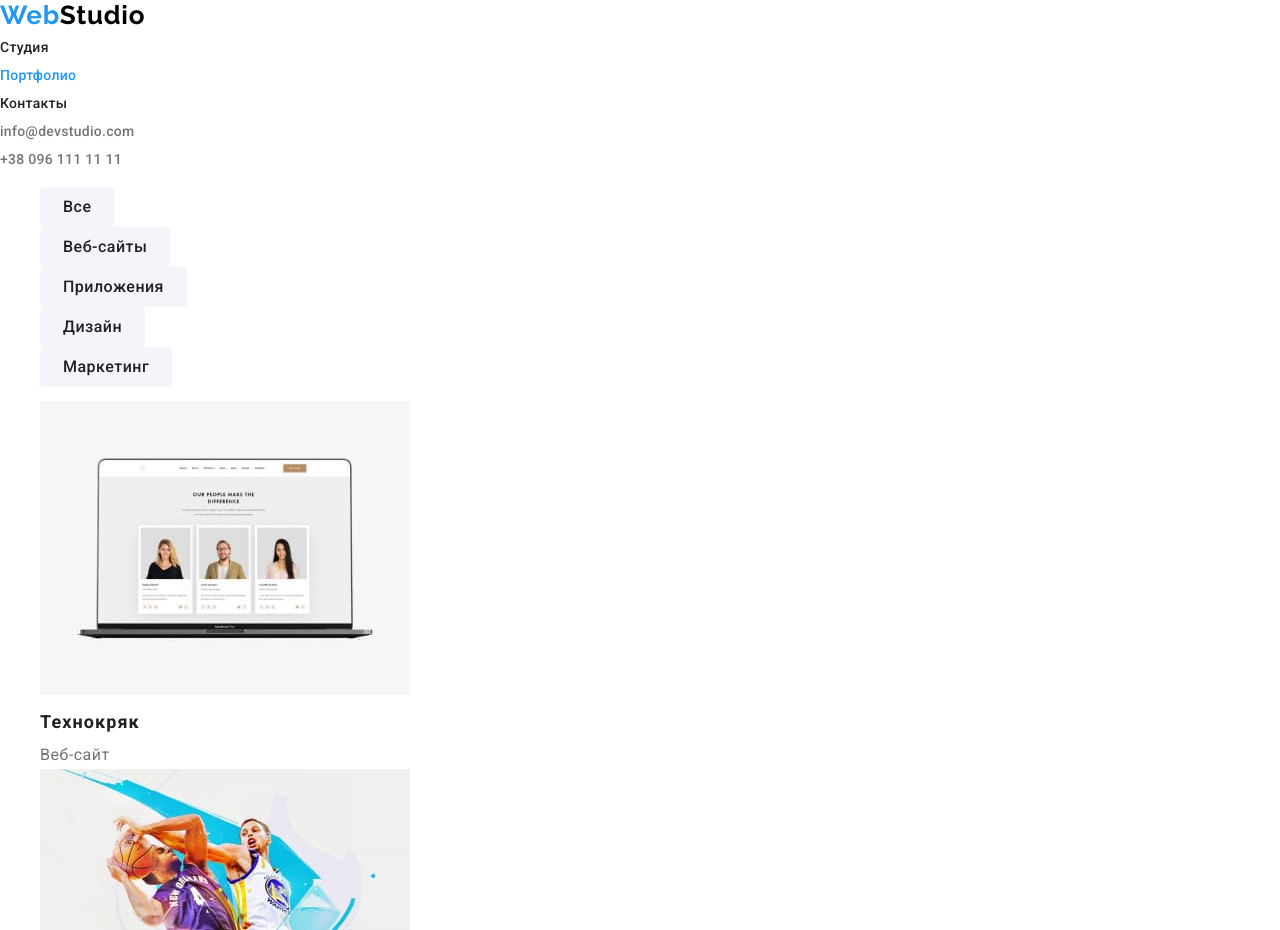
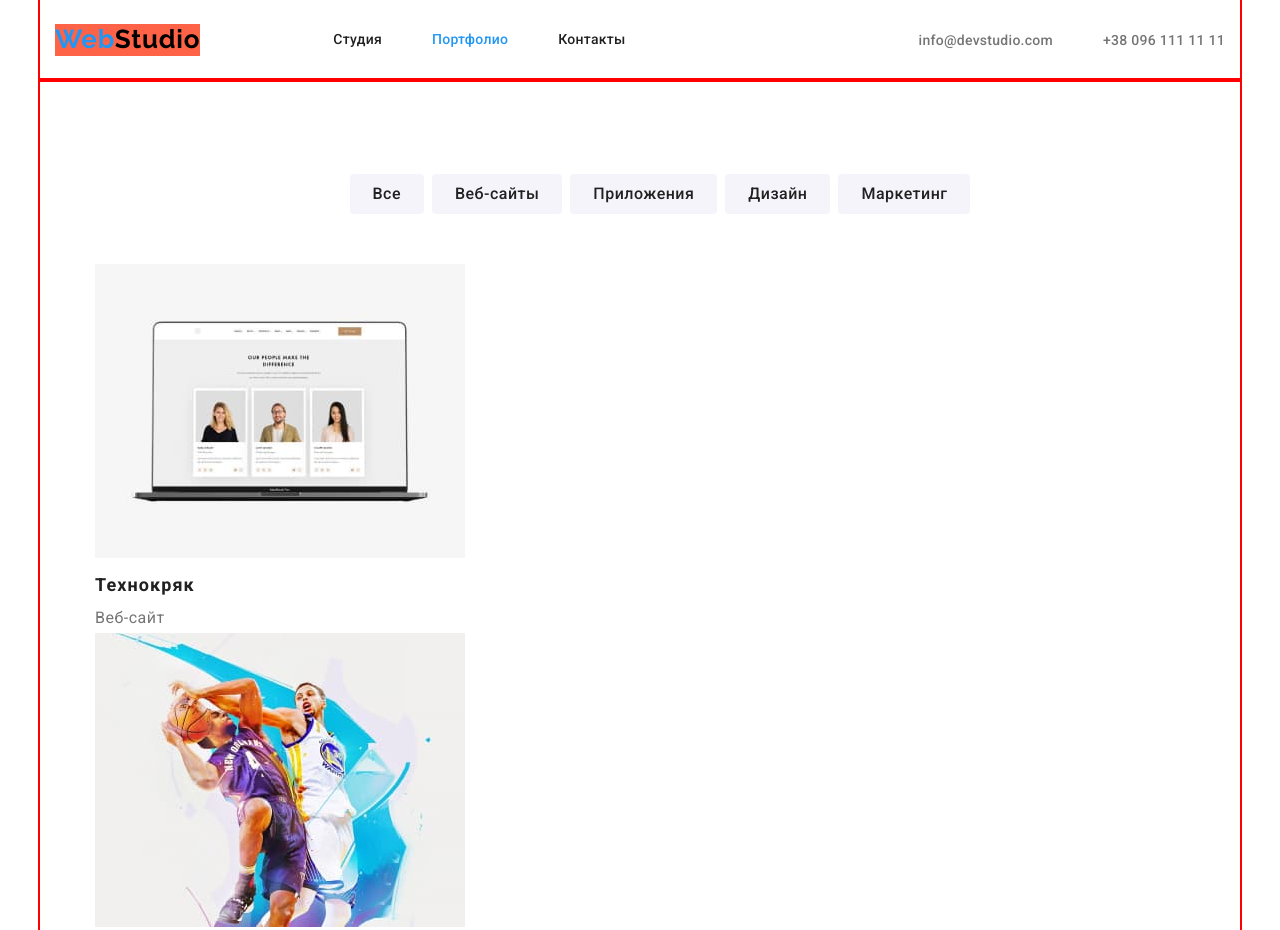
Before and after one commit to HrytsiukMaksym001/goit-markup-hw-03, a plain HTML site: page porffolio.html in a window 1280 px wide. Shown: the top 930 px of the page. Drawn offline with nearby package versions, Linux system fonts and the light colour scheme.

Commit message:
add header, footer padding margin

```diff
--- a/css/styles.css
+++ b/css/styles.css
@@ -25,7 +25,7 @@ body {
     font-size: 14px;
     line-height: 2;
     }
-    h1, h2, h3, h4, h5, h6, p{
+    h1, h2, h3, h4, h5, h6, p, ul{
         margin-top: 0;
         margin-bottom: 0;
 
@@ -38,7 +38,7 @@ body {
     }
 
 .header-container, .description-container, .about-container,
-.team-cоntainer, .footer-container
+.team-cоntainer, .footer-container, .main-container-portfolio
  {
     margin: 0 auto;
     width: 1200px;
@@ -47,13 +47,40 @@ body {
     outline: 2px solid red;
 
 }
-.header-container{
+.main-container-portfolio{
+    padding-top: 94px;
+}
+.navigation-container{
     display: flex;
     align-items: center;
 }
 
+.header-group-container{
+    margin-left: auto;
 
+}
 
+/* Logo */
+.logo-navigation{
+    margin-right: 93px;
+    background-color: tomato;
+}
+.navigation-list{
+    display: flex;
+    align-items: center;
+}
+.header-group-list{
+    display: flex;
+}
+.item-navigation{
+    margin-right: 50px;
+}
+.tel-header-group{
+    margin-left: 50px;
+}
+.item-navigation:last-child, {
+    margin-right: 0px;
+}
 
 .list{
     padding: 0px;
@@ -242,6 +269,10 @@ color: var(--web-link-color);
     color: var(--text-cecond-color);
     }
     .link-navigation{
+    display: block;
+    padding-top: 32px;
+    padding-bottom: 32px;
+
     font-weight: 500;
     font-size: 14px;
     line-height: 1.14;
@@ -302,6 +333,25 @@ color: var(--web-link-color);
     cursor: pointer;
     }
 
+    .filter-conteiner{
+        padding-bottom: 94px;
+        padding-bottom: 50px;
+
+    }
+    .filter-list{
+        display: flex;
+        align-items: center;
+        justify-content: center;
+
+    }
+        .filter-item{
+            margin-right: 8px;
+        }
+        .filter-item:last-child {
+        margin-right: 0px;
+        }
+
+
     .hero-btn{
     display: inline-block;
     padding: 10px 32px;
@@ -332,6 +382,16 @@ color: var(--web-link-color);
     background-color: var(--hover-color);
     cursor: pointer;
     }
+    /* .footer */
+    .footer{
+        padding-top: 60px;
+        padding-bottom: 60px;
+    }
+    .footer-logo{
+    }
+    .footer-list{
+        padding-left: 0px;
+    }
 
     /*current navigation  */
 
--- a/porffolio.html
+++ b/porffolio.html
@@ -20,11 +20,14 @@
   <body>
     <!--header-->
     <header class="header">
-      <nav class="navigation">
+      <div class="header-container">
+        <!-- navigation -->
+        <div class="navigation-container">
           <a lang="en" class="logo-navigation" href="./index.html"
             >Web<span class="header-logo">Studio</span>
           </a>
-        <ul class="navigation list">
+          <nav class="navigation-box">
+            <ul class="navigation-list">
               <li class="item-navigation">
                 <a class="link-navigation" href="./index.html">Студия</a>
               </li>
@@ -38,8 +41,9 @@
               </li>
             </ul>
           </nav>
-
-      <ul class="header-group list">
+          <!-- header-group -->
+          <div class="header-group-container">
+            <ul class="header-group-list">
               <li class="item-header-group">
                 <a class="link-header-group" href="mailto:info@devstudio.com"
                   >info@devstudio.com</a
@@ -52,12 +56,16 @@
                 >
               </li>
             </ul>
+          </div>
+        </div>
+      </div>
     </header>
 
     <main class="main-portfolio">
+      <div class="main-container-portfolio">
         <section class="group">
           <h1 class="visually-hidden">group-title</h1>
-
+          <div class="filter-conteiner">
             <ul class="filter-list">
               <li class="filter-item">
                 <button class="filter-btn" type="button">Все</button>
@@ -75,6 +83,7 @@
                 <button class="filter-btn" type="button">Маркетинг</button>
               </li>
             </ul>
+          </div>
 
           <ul class="group-list">
             <li class="group-item">
@@ -180,10 +189,12 @@
             </li>
           </ul>
         </section>
+      </div>
     </main>
 
     <!--footer-->
     <footer class="footer">
+      <div class="footer-container">
         <a lang="en" class="footer-logo" href="./index.html"
           >Web<span class="footer-logo-second">Studio</span>
         </a>
@@ -204,10 +215,13 @@
               >
             </li>
             <li class="footer-item">
-            <a class="footer-tel" href="tel:+380961111111">+38 096 111 11 11</a>
+              <a class="footer-tel" href="tel:+380961111111"
+                >+38 096 111 11 11</a
+              >
             </li>
           </ul>
         </address>
+      </div>
     </footer>
   </body>
 </html>
```
Also changed, not shown: index.html (+4 -4 lines). Lines whose indentation alone changed are shown as unchanged.
